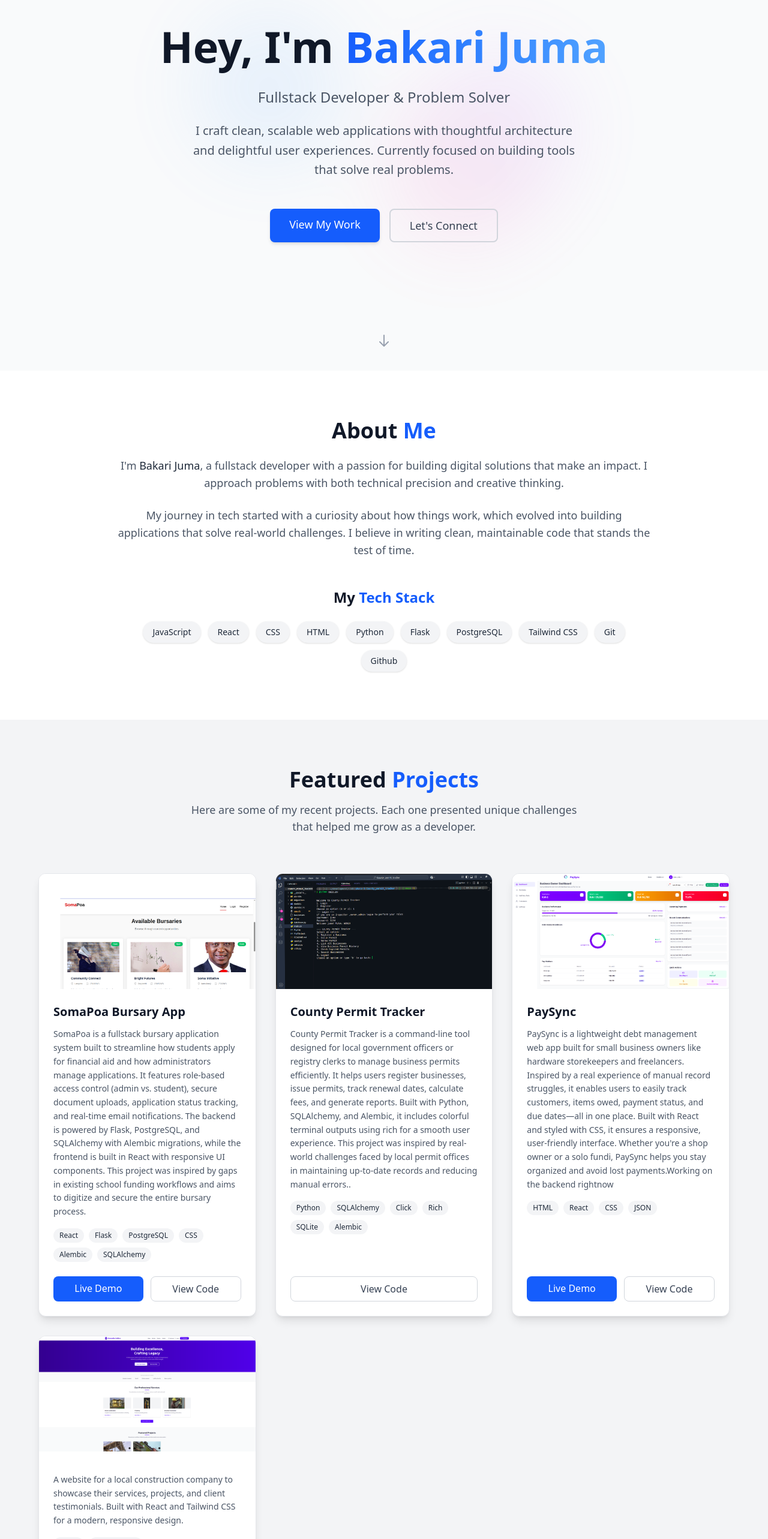
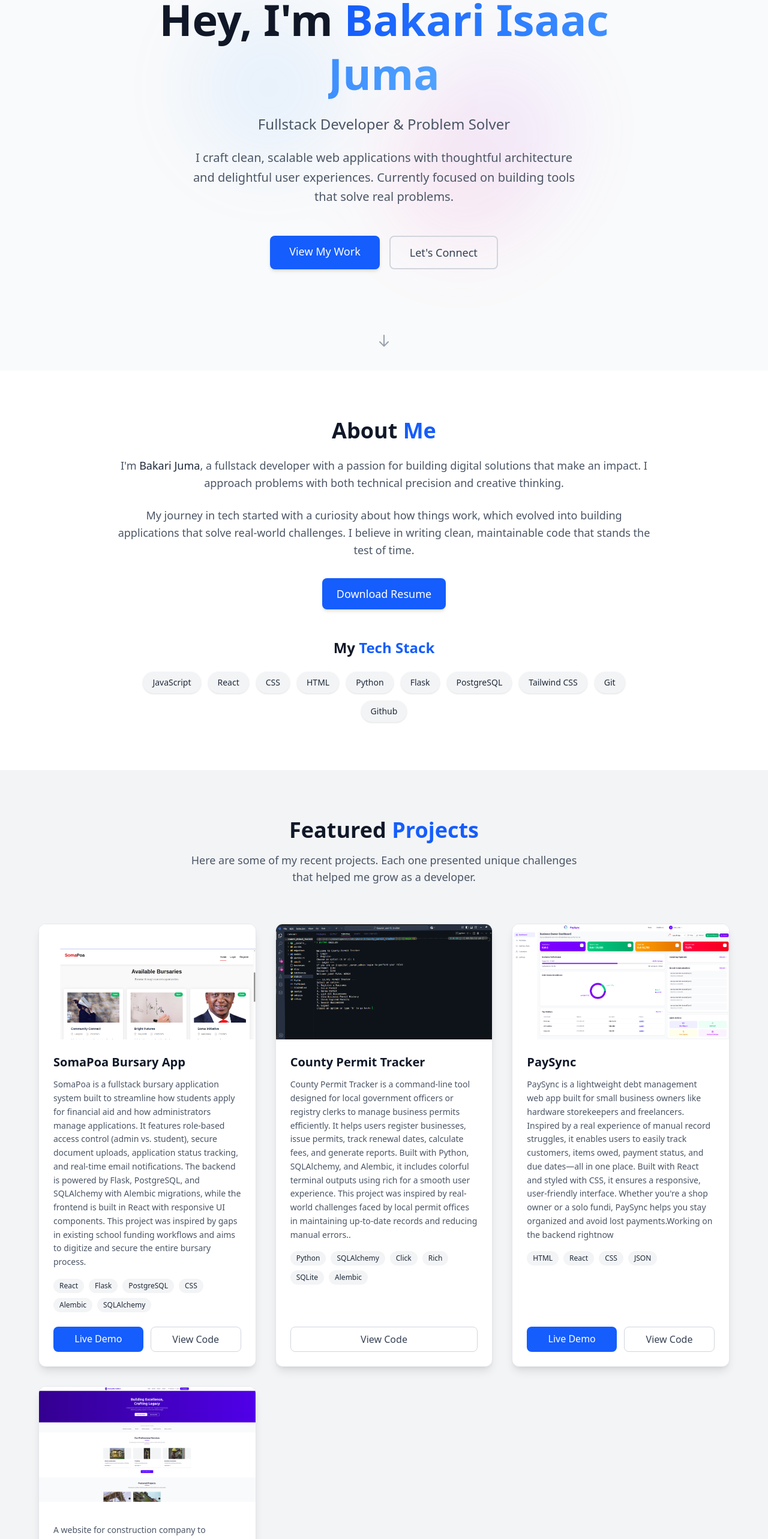
Before and after one commit to BakariJuma1/My-Portfolio, a React (Vite) app: page / in a window 1280 px wide. Shown: the part 234-2800 px from the top of the page at 60% size. Built offline with nearby package versions, Linux system fonts and the light colour scheme.

Commit message:
fix:Adding a download resume button and updating my resume

```diff
--- a/src/sections/About.jsx
+++ b/src/sections/About.jsx
@@ -25,6 +25,14 @@ export default function About() {
               My journey in tech started with a curiosity about how things work, which evolved into building applications that solve real-world challenges. I believe in writing clean, maintainable code that stands the test of time.
             </p>
           </div>
+          <a
+            href="Isaac_juma_fullstack_role"
+            download
+            className="inline-block mt-8 px-6 py-3 text-lg font-medium text-white bg-blue-600 hover:bg-blue-700 dark:bg-blue-500 dark:hover:bg-blue-600 rounded-lg shadow-md hover:shadow-lg transition-all duration-300 transform hover:-translate-y-1"
+
+          >
+            Download Resume
+          </a>
         </div>
 
         {/* Tech Stack */}
--- a/src/sections/Hero.jsx
+++ b/src/sections/Hero.jsx
@@ -14,7 +14,7 @@ export default function Hero() {
         <h1 className="text-4xl md:text-6xl lg:text-7xl font-bold text-gray-900 dark:text-white leading-tight break-words">
           <span className="inline-block">Hey, I'm</span>{' '}
           <span className="text-transparent bg-clip-text bg-gradient-to-r from-blue-600 to-blue-400 dark:from-blue-400 dark:to-blue-300">
-            Bakari Juma
+            Bakari Isaac Juma
           </span>
         </h1>
 
--- a/src/sections/Project.jsx
+++ b/src/sections/Project.jsx
@@ -29,8 +29,8 @@ export default function Projects() {
     {
       tittle:"Radamjaribu builders",
       description:
-        "A website for a local construction company to showcase their services, projects, and client testimonials. Built with React and Tailwind CSS for a modern, responsive design.",
-      tech:["React","Tailwind CSS"],
+        "A website for  construction company to showcase their services, projects, and client testimonials. Clients can book for a consultation and the company can login and their data dynamically.Built with React and Tailwind CSS for a modern, responsive design and a light backend for the company to be able to add their services ,contact,portfolio and upload images dynamically ",
+      tech:["React","Tailwind CSS","Python","Flask","PostgreSQL","Cloudinary"],
       liveLink:"https://radamjaribu.netlify.app/",
       github:"",
       image:"/images/Radam.png"
```
Also changed, not shown: 1 other file (tests, documents, lock files or other folders).
